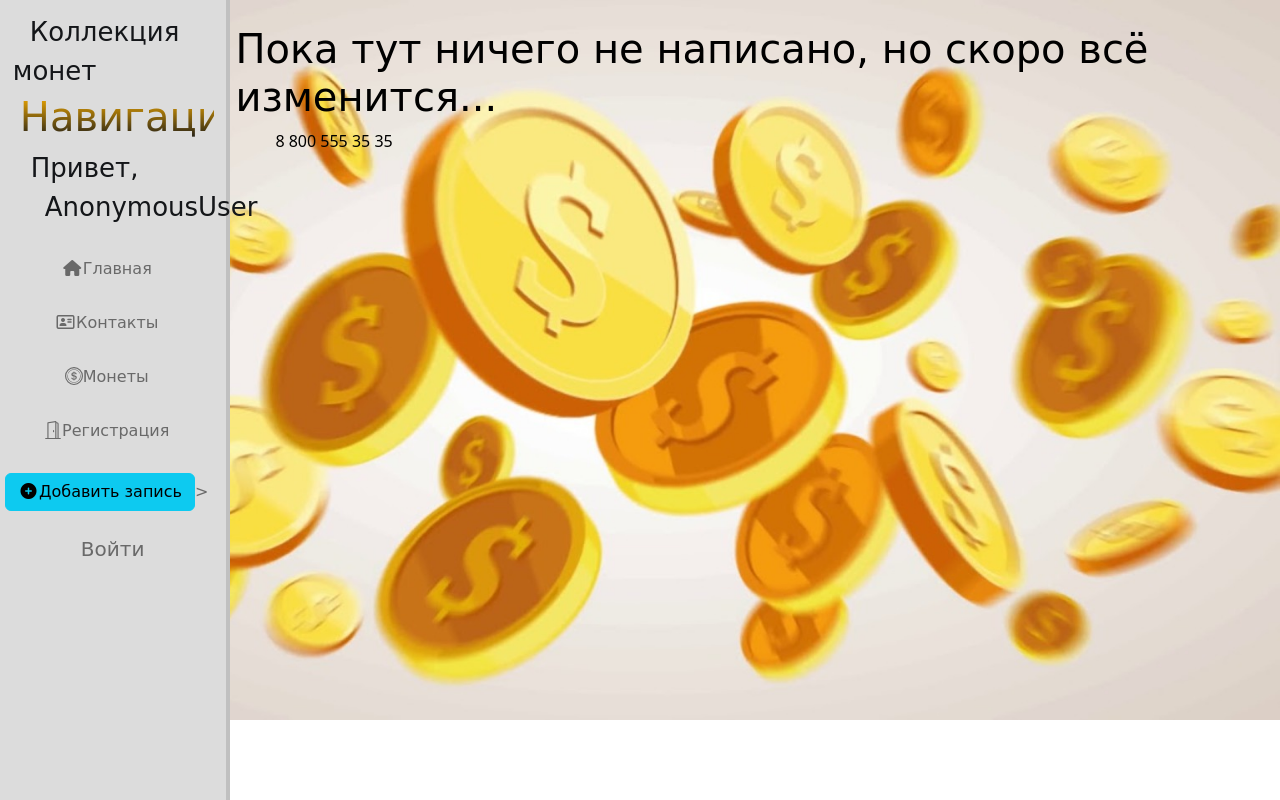
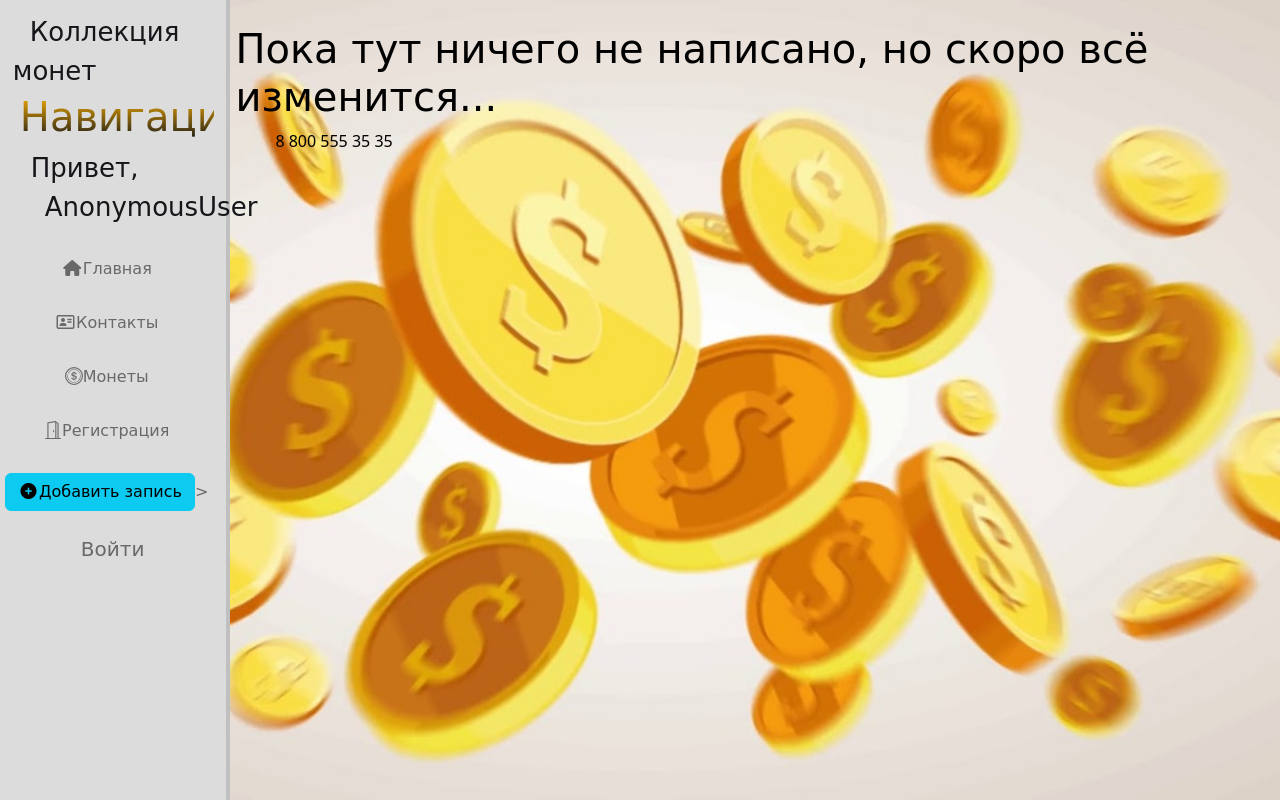
Before and after one commit to Trmtrg/money_collection, a Django app: page / in a window 1280 px wide. Run offline with Django 4.2, Linux system fonts and the light colour scheme.

Commit message:
Подправил увеличение и центрирование фона в layout

```diff
--- a/moneysite/main/static/main/css/main.css
+++ b/moneysite/main/static/main/css/main.css
@@ -2,7 +2,8 @@
 body{
     background-image: url(../images/2.jpg);
     background-repeat: no-repeat;
-    background-size: 100%;
+    background-size: cover;
+    background-position: center center;
 }
 
 /* Боковая панель */
```
